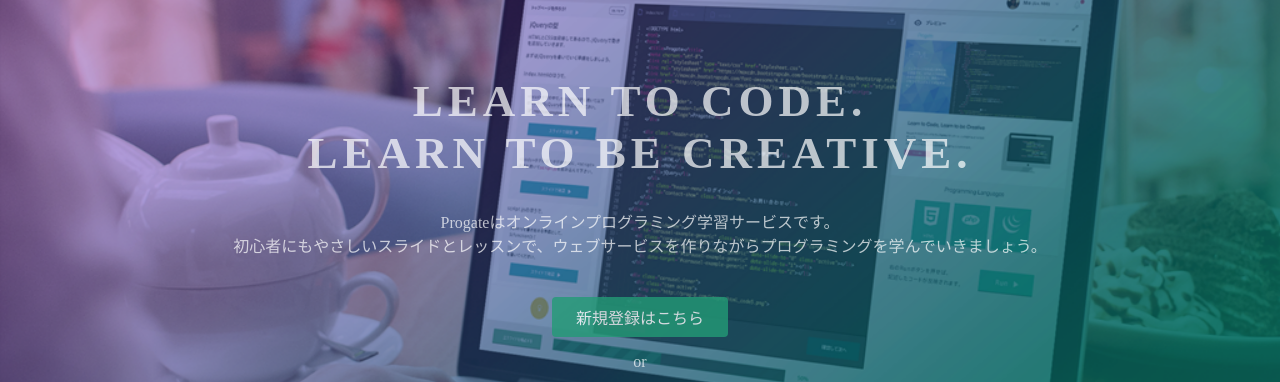
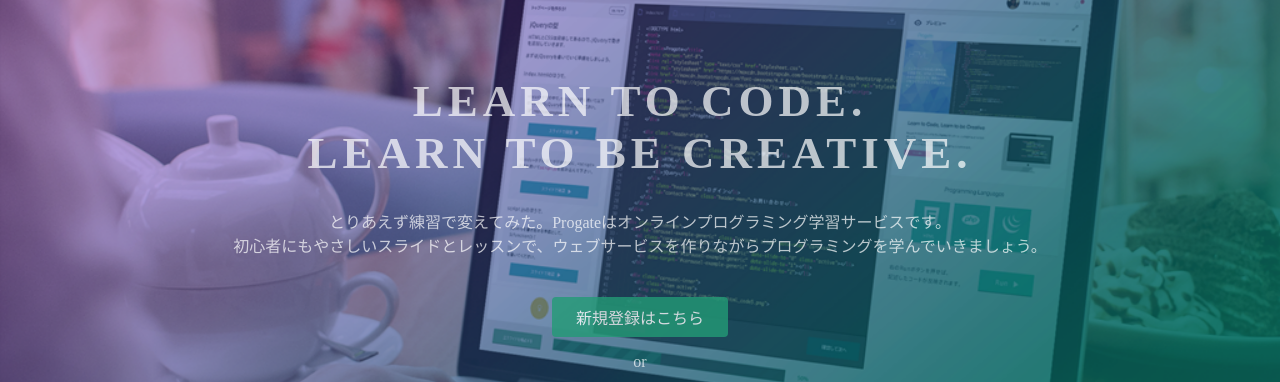
Before and after one commit to naoyaohzawa/prog-8.github.io-sample, a plain HTML site: page index.html in a window 1280 px wide. Shown: the part 135-517 px from the top of the page. Drawn offline with Linux system fonts and the light colour scheme.

Commit message:
Update index.html

```diff
--- a/index.html
+++ b/index.html
@@ -24,7 +24,7 @@
   <div class="top-wrapper">
     <div class="container">
       <h1>LEARN TO CODE.<br>LEARN TO BE CREATIVE.</h1>
-      <p>Progateはオンラインプログラミング学習サービスです。<br>初心者にもやさしいスライドとレッスンで、ウェブサービスを作りながらプログラミングを学んでいきましょう。</p>
+      <p>とりあえず練習で変えてみた。Progateはオンラインプログラミング学習サービスです。<br>初心者にもやさしいスライドとレッスンで、ウェブサービスを作りながらプログラミングを学んでいきましょう。</p>
       <div class="btn-wrapper">
         <a href="#" class="btn signup">新規登録はこちら</a>
         <p>or</p>
```
